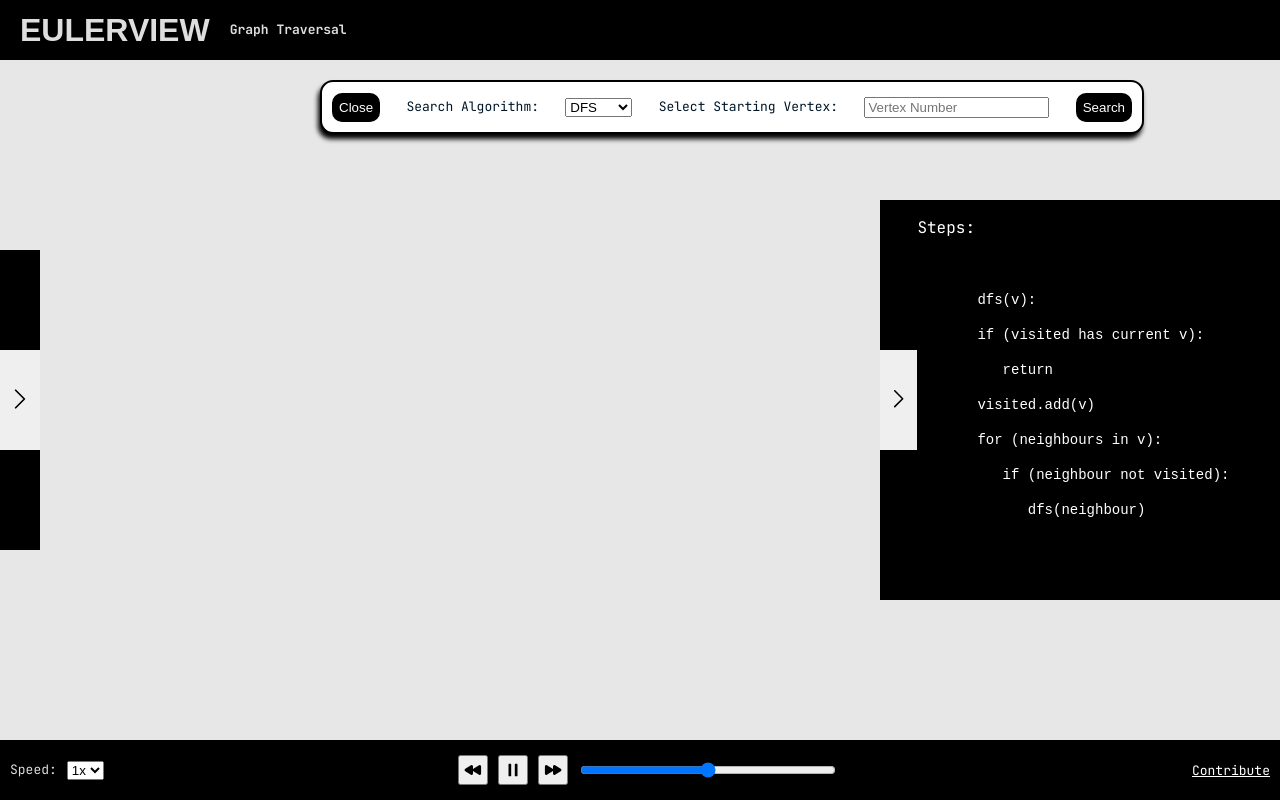
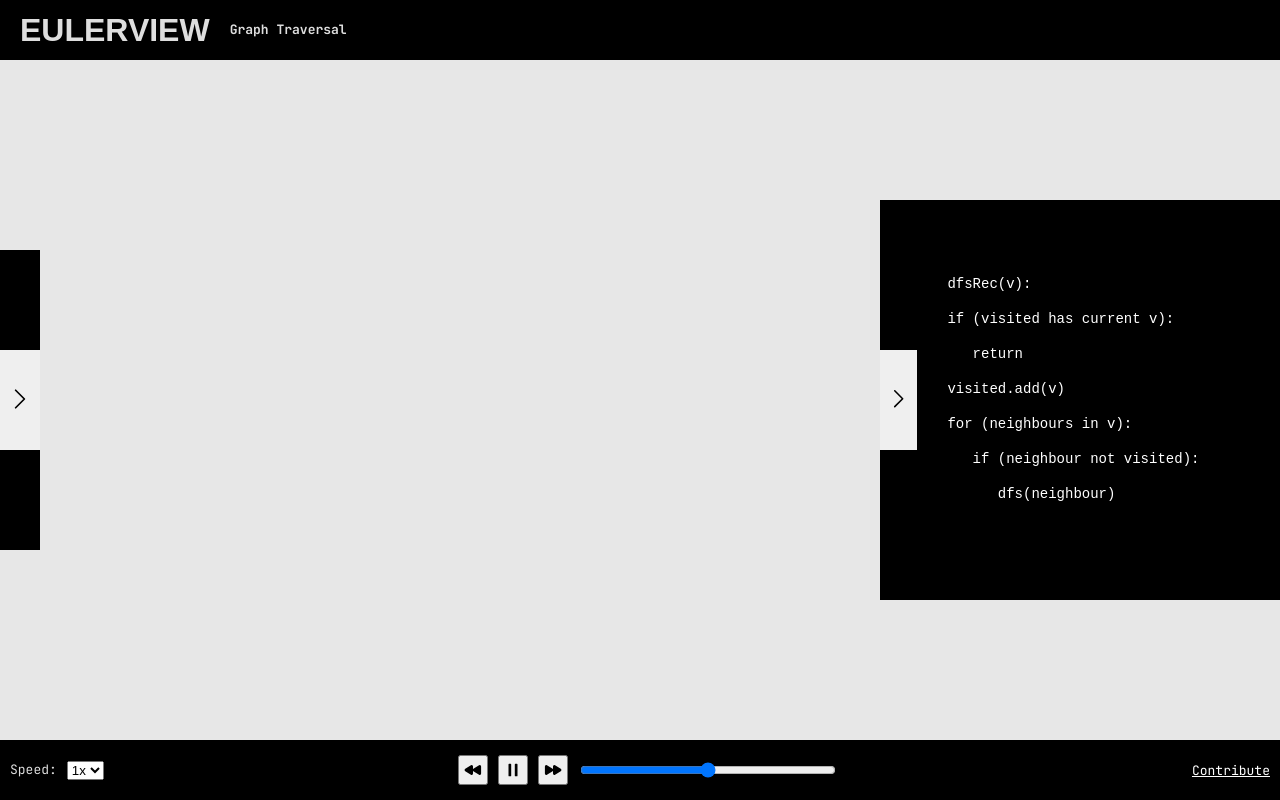
Before and after one commit to Jeffwngl/Graph-Visualizer, a React (Vite) app: page / in a window 1280 px wide. Both pictures are taken after a click on the button 1260 px from the left and 400 px from the top of the page. Built offline with nearby package versions, Linux system fonts and the light colour scheme; a web font is replaced by a local one.

Commit message:
feat: correct algorithm to show on right menu

```diff
--- a/src/App.tsx
+++ b/src/App.tsx
@@ -1,4 +1,4 @@
-import { useState, useEffect } from 'react'
+import { useState, useEffect, use } from 'react'
 import './App.css'
 import HeroMenu from './components/HeroMenu'
 import BottomMenu from './components/BottomMenu'
@@ -8,11 +8,16 @@ import Canvas from './components/Canvas'
 
 function App() {
   const [isEditing, setIsEditing] = useState<boolean>(false);
-  const [isInputing, setIsInputing] = useState<boolean>(true);
+  const [isInputing, setIsInputing] = useState<boolean>(false);
+  const [useAlgo, setAlgo] = useState<string>("DFSrecursive");
 
   useEffect(() => {
     console.log("isEditing:", isEditing);
   }, [isEditing]);
+
+  useEffect(() => {
+    console.log(useAlgo);
+  }, [useAlgo]);
 
   return (
     <>
@@ -37,9 +42,12 @@ function App() {
           inputing={ isInputing }
           setEditFalse={ () => setIsEditing(false) }
           setInputFalse={ () => setIsInputing(false) }
+          setAlgo={ setAlgo }
         />
 
-        <RightMenu />
+        <RightMenu
+            displayedAlgo={ useAlgo }
+        />
 
       </div>
       <BottomMenu />
--- a/src/components/Canvas.tsx
+++ b/src/components/Canvas.tsx
@@ -13,9 +13,10 @@ type canvasProps = {
     inputing: boolean;
     setEditFalse: () => void;
     setInputFalse: () => void;
+    setAlgo: React.Dispatch<React.SetStateAction<string>>;
 }
 
-export default function Canvas( {editing, inputing, setEditFalse, setInputFalse}: canvasProps ) {
+export default function Canvas( {editing, inputing, setEditFalse, setInputFalse, setAlgo}: canvasProps ) {
     const [vertices, setVertices] = useState<Vertex[]>([]);
     const [edges, setEdges] = useState<Edge[]>([]);
     const [dimensions, setDimensions] = useState<Dimensions>({ height: window.innerHeight, width: window.innerWidth});
@@ -68,8 +69,7 @@ export default function Canvas( {editing, inputing, setEditFalse, setInputFalse}
 
     const {
         dfs,
-        isAnimating,
-        stopAnimation
+        endAnimation
     } = useAlgos(vertices, setVertices, animationRef);
 
     const clearCanvas = () => { // TODO: MOVE TO SEPARATE FILE
@@ -184,8 +184,9 @@ export default function Canvas( {editing, inputing, setEditFalse, setInputFalse}
         {inputing && (
             <InputSearch
             closePopUp={ setInputFalse }
-            dfs={ dfs }
-            reset={ stopAnimation }
+            dfsRec={ dfs }
+            reset={ endAnimation }
+            setAlgo={ setAlgo }
             />
         )}
 
--- a/src/components/RightMenu.css
+++ b/src/components/RightMenu.css
@@ -34,6 +34,6 @@
   font-family: 'Courier New', Courier, monospace;
   font-size: 14px;
   white-space: pre;
-  padding-left: 60px;
-  padding-top: 20px;
+  padding-left: 30px;
+  padding-top: 60px;
 }
--- a/src/components/RightMenu.tsx
+++ b/src/components/RightMenu.tsx
@@ -1,15 +1,18 @@
-import './RightMenu.css'
-import { RightArrowIcon, LeftArrowIcon } from '../assets/Icons'
-import { useState } from 'react'
+import "./RightMenu.css"
+import { RightArrowIcon, LeftArrowIcon } from "../assets/Icons"
+import { useState } from "react"
 
+type rightMenuProps = {
+    displayedAlgo: string;
+}
 
-export default function RightMenu() {
+export default function RightMenu({ displayedAlgo }: rightMenuProps) {
     const [isOpen, setIsOpen] = useState(false)
 
-    const dfsDisplay = () => {
+    const dfsRecDisplay = () => {
         return (
-            <div className='codeDisplay'>
-                <p>dfs(v):</p>
+            <div className="codeDisplay">
+                <p>dfsRec(v):</p>
                 <p>if (visited has current v):</p>
                 <p>   return</p>
                 <p>visited.add(v)</p>
@@ -20,27 +23,49 @@ export default function RightMenu() {
         )
     };
 
+    const dfsIterDisplay = () => {
+        return (
+            <div className="codeDisplay">
+                <p>dfsIter(v):</p>
+                <p>while (stack.length {'>'} 0):</p>
+                <p>  v = stack.pop()</p>
+                <p>  if (v not in visited):</p>
+                <p>     visited.add(v)</p>
+                <p>     for (neighbours in v):</p>
+                <p>         if (neighbour not in visited):</p>
+                <p>             stack.append(neighbour)</p>
+            </div>
+        )
+    }
+
     const bfsDisplay = () => {
         return (
-            <div className='codeDisplay'>
-                <p>bfs(v):</p>
-                <p>if (visited has current v):</p>
-                <p>   return</p>
-                <p>visited.add(v)</p>
-                <p>for (neighbours in v):</p>
-                <p>   if (neighbour not visited):</p>
-                <p>      dfs(neighbour)</p>
+            <div className="codeDisplay">
+                <p>bfs(startingV):</p>
+                <p>while (queue.length {'>'} 0):</p>
+                <p>   node = queue.push()</p>
+                <p>   for (neighbours in v):</p>
+                <p>     if (neighbour not in visited):</p>
+                <p>         visited.add(neighbour)</p>
+                <p>         queue.push(neighbour)</p>
             </div>
         )
     }
 
     return (
         <div className={`RightMenu ${isOpen ? "open" : "closed"}`}>
-            <button className='ToggleRight' id='toggleRight' onClick={() => setIsOpen(!isOpen)}>{isOpen ? <RightArrowIcon /> : <LeftArrowIcon /> }</button>
+            <button className="ToggleRight" id="toggleRight" onClick={() => setIsOpen(!isOpen)}>{isOpen ? <RightArrowIcon /> : <LeftArrowIcon /> }</button>
             {isOpen && (
                 <div className="StepsMenu">
-                    <p>Steps:</p>
-                    {dfsDisplay()}
+                    {displayedAlgo === "DFSrecursive" && (
+                        dfsRecDisplay()
+                    )}
+                    {displayedAlgo === "DFSiterative" && (
+                        dfsIterDisplay()
+                    )}
+                    {displayedAlgo === "BFS" && (
+                        bfsDisplay()
+                    )}
                 </div>
             )}
         </div>
--- a/src/components/pop-ups/input.tsx
+++ b/src/components/pop-ups/input.tsx
@@ -1,16 +1,18 @@
-import { useState } from 'react';
+import { useEffect, useState } from 'react';
 import './input.css'
 
 type inputProps = {
     closePopUp: () => void;
-    dfs: (startVertex: string) => void;
+    dfsRec: (startVertex: string) => void;
+    // dfsIter: (startVertex: string) => void;
     // bfs: () => void;
     // djikstras: () => void;
     reset: () => void;
+    setAlgo: React.Dispatch<React.SetStateAction<string>>;
 }
 
-export default function InputSearch( {closePopUp, dfs, reset}: inputProps ) {
-    const [algorithm, setAlgorithm] = useState<string>("DFS");
+export default function InputSearch( {closePopUp, dfsRec, reset, setAlgo}: inputProps ) {
+    const [algorithm, setAlgorithm] = useState<string>("DFSrecursive");
     const [startVertex, setStartVertex] = useState<string>("")
 
     function isNumber(value?: string): boolean {
@@ -23,16 +25,21 @@ export default function InputSearch( {closePopUp, dfs, reset}: inputProps ) {
         if (!algorithm || !isNumber(startVertex)) {
             return;
         };
-
-        if (algorithm === "DFS") {
-            dfs(startVertex.trim());
+        if (algorithm === "DFSrecursive") {
+            dfsRec(startVertex.trim());
+        } else if (algorithm === "DFSiterative") {
+            // TODO: implement iterative version
+            return;
         } else if (algorithm === "BFS") {
             // TODO: implement BFS
             return;
-        } else if (algorithm === "Djikstras") {
-            return;
         }
     };
+
+    useEffect(() => {
+        setAlgo(algorithm);
+        console.log(algorithm);
+    }, [algorithm]);
 
     return (
         <div className="InputSearch">
@@ -42,9 +49,9 @@ export default function InputSearch( {closePopUp, dfs, reset}: inputProps ) {
             }}>Close</button>
             <p>Search Algorithm:</p>
             <select name="algorithm" id="algorithm" value={algorithm} onChange={e => setAlgorithm(e.target.value)}>
-                <option value="DFS">DFS</option>
+                <option value="DFSrecursive">DFS Recursive</option>
+                <option value="DFSiterative">DFS Iterative</option>
                 <option value="BFS">BFS</option>
-                <option value="Djikstra's">Djikstra</option>
             </select>
             <p>Select Starting Vertex:</p>
             <input value={startVertex} placeholder="Vertex Number" onChange={e => setStartVertex(e.target.value)}></input>
--- a/src/hooks/useGraphAlgos.tsx
+++ b/src/hooks/useGraphAlgos.tsx
@@ -64,7 +64,7 @@ export const useAlgos = (
         setIsAnimating(false);
     };
 
-    const stopAnimation = () => {
+    const endAnimation = () => {
         const canvas = canvasRef.current;
         if (!canvas) return;
 
@@ -80,8 +80,7 @@ export const useAlgos = (
 
     return {
         dfs,
-        isAnimating,
-        stopAnimation
+        endAnimation
     };
 };
 
```
Also changed, not shown: 1 other file (tests, documents, lock files or other folders).
